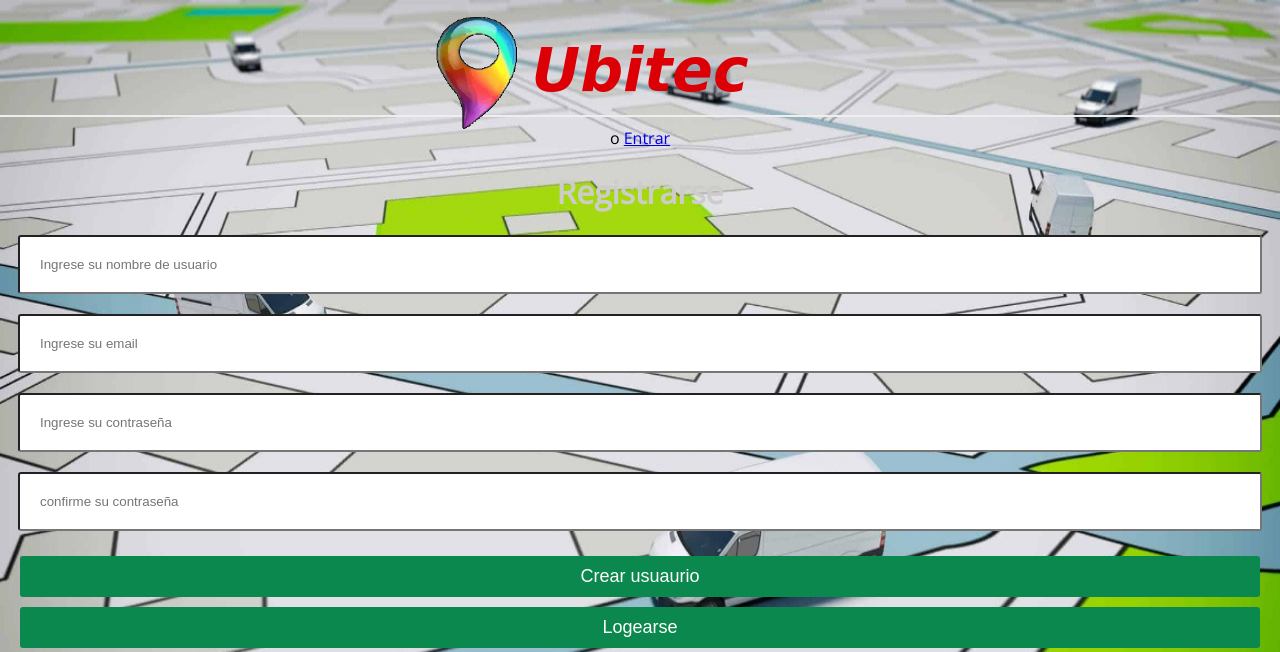
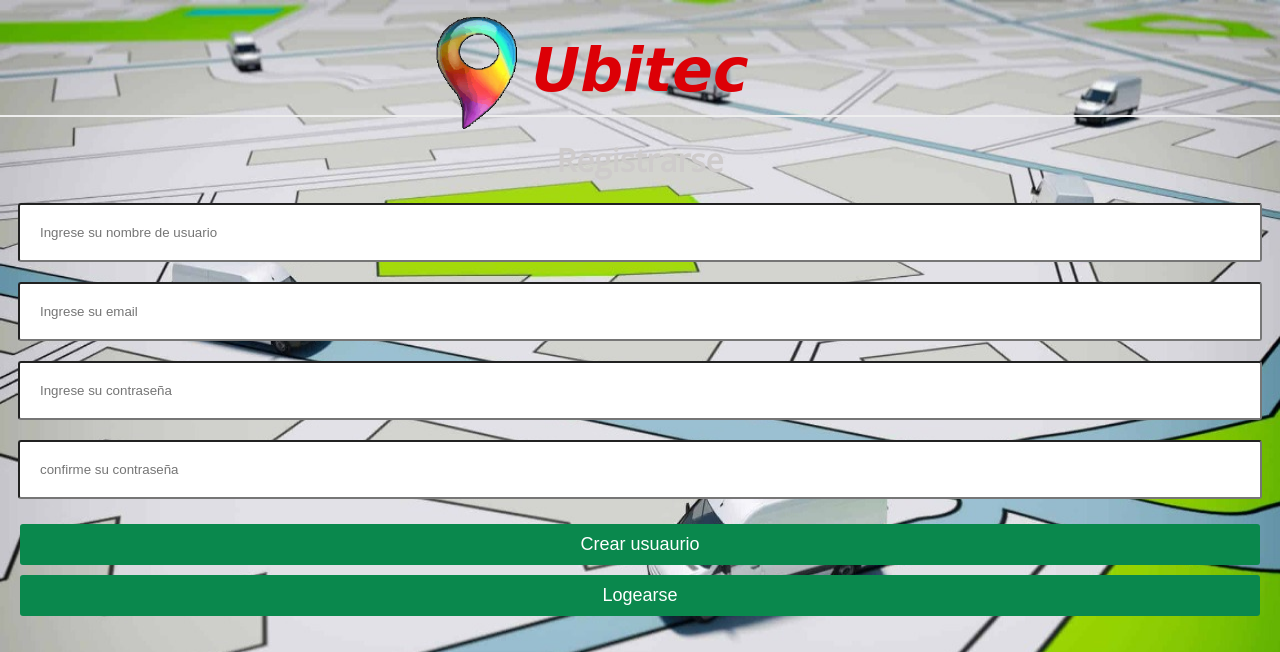
Before and after one commit to lucasmoreyra1/applogic, a PHP site: page /php-login/signup.php in a window 1280 px wide. Shown: the top 652 px of the page. Run offline with PHP 8.4, Linux system fonts and the light colour scheme.

Commit message:
Update signup.php

```diff
--- a/php-login/signup.php
+++ b/php-login/signup.php
@@ -31,6 +31,7 @@
         <link href="https://fonts.googleapis.com/css2?family=Open+Sans:ital,wght@0,400;1,700&display=swap" rel="stylesheet">
         <link rel="Stylesheet" href="assets/css/style.css">
 
+
     </head>
 
 
@@ -44,8 +45,6 @@
             <p><?= $message ?></p>
         <?php endif; ?>
 
-
-        <span>o <a href="login.php">Entrar</a> </span>
 
         <form action="signup.php" method="post" >
             <h1>Registrarse</h1>
```
